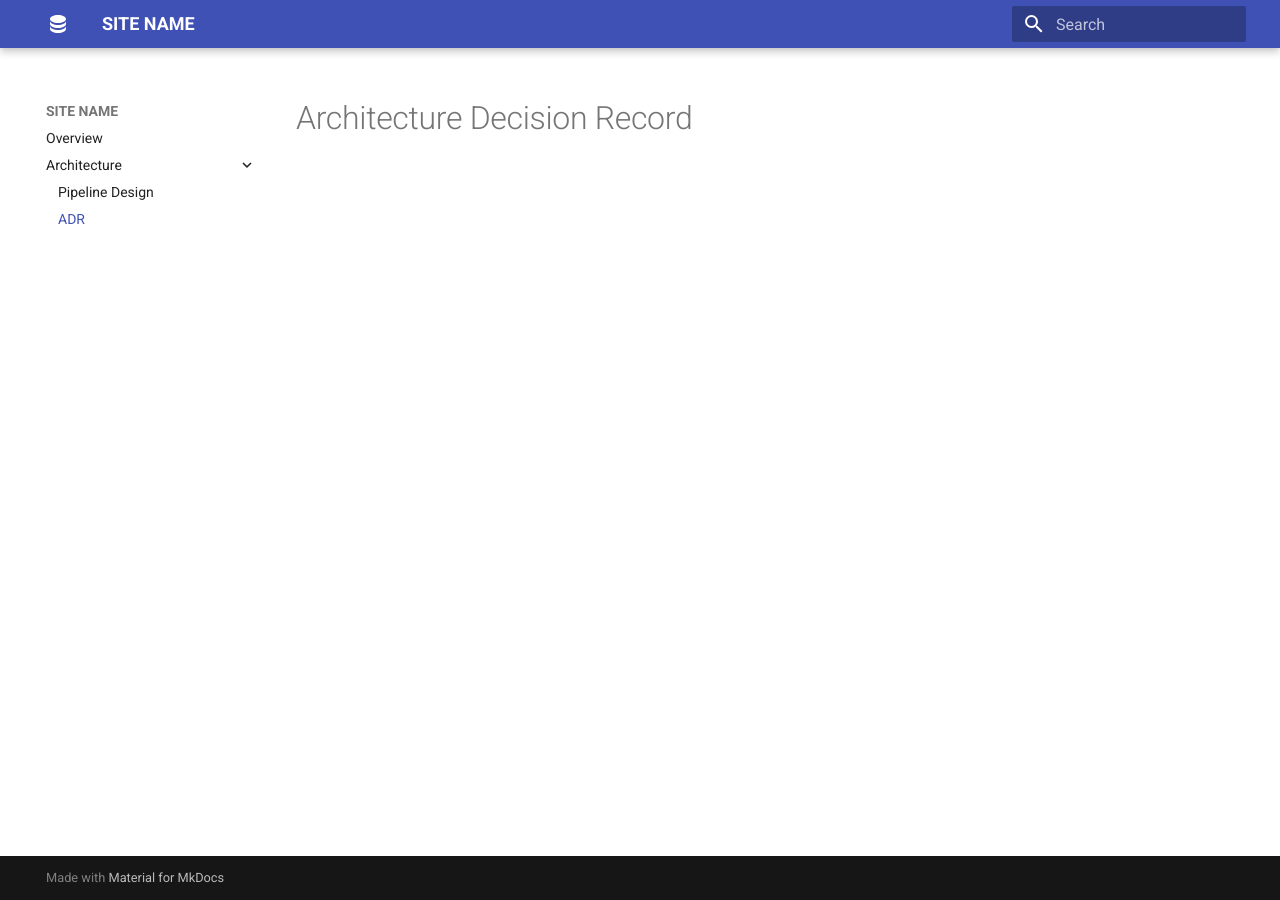
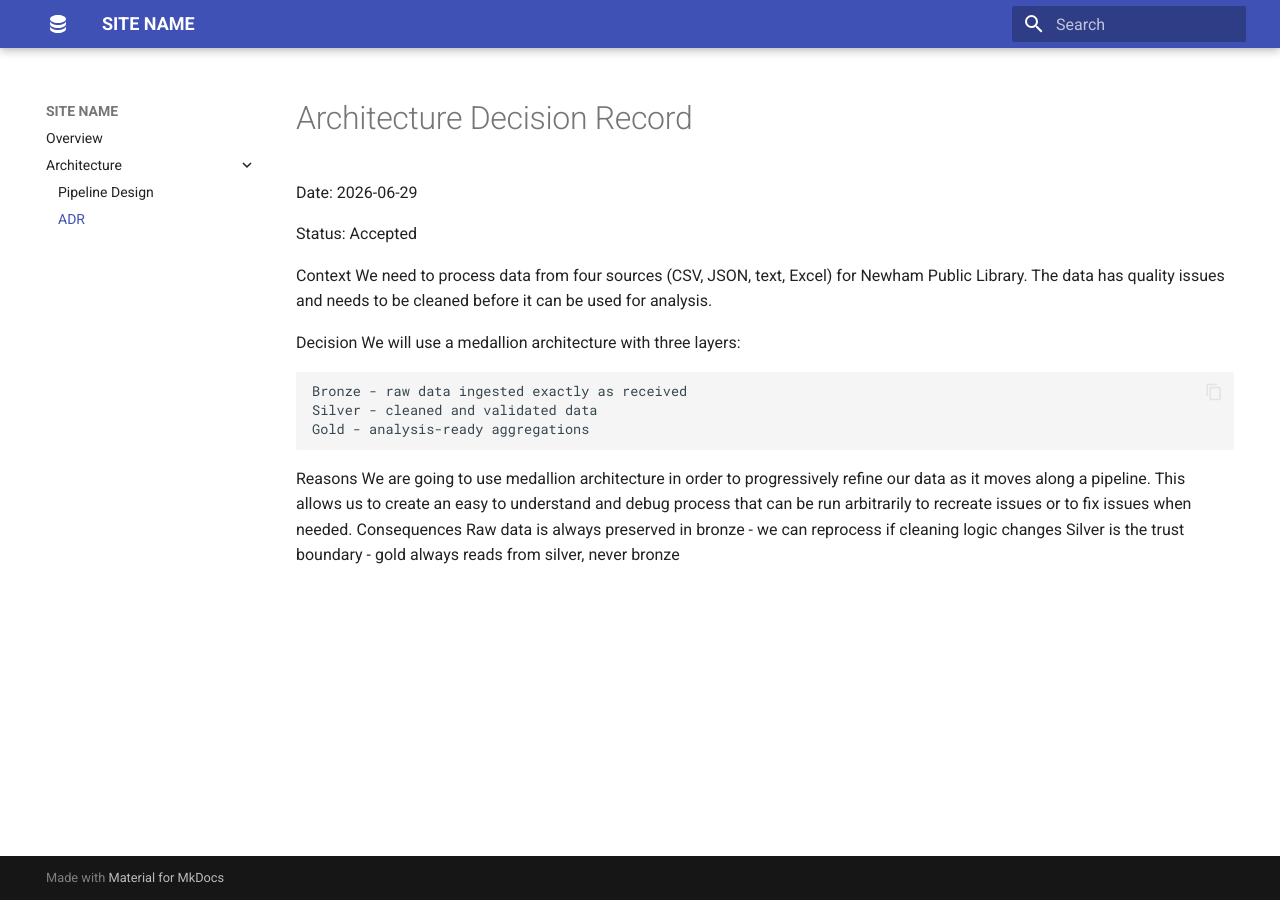
Before and after one commit to BlackStar8107/qa-library-pipeline, an MkDocs documentation site: the page built from docs/architecture/adr.md, in a window 1280 px wide. Built offline with MkDocs 1.6.1 and Material for MkDocs 9.7.7, drawn with Linux system fonts in a browser that asks for light colours.

Commit message:
Update adr.md

```diff
--- a/docs/architecture/adr.md
+++ b/docs/architecture/adr.md
@@ -1 +1,20 @@
 # Architecture Decision Record
+Date: 2026-06-29
+
+Status: Accepted
+
+Context
+	We need to process data from four sources (CSV, JSON, text, Excel) for Newham Public Library. The data has quality issues and needs to be cleaned before it can be used for analysis.
+
+Decision
+We will use a medallion architecture with three layers:
+
+	Bronze - raw data ingested exactly as received
+	Silver - cleaned and validated data
+	Gold - analysis-ready aggregations
+Reasons
+	We are going to use medallion architecture in order to progressively refine our data as it moves along a pipeline.
+	This allows us to create an easy to understand and debug process that can be run arbitrarily to recreate issues or to fix issues when needed.
+Consequences
+	Raw data is always preserved in bronze - we can reprocess if cleaning logic changes
+	Silver is the trust boundary - gold always reads from silver, never bronze
```
